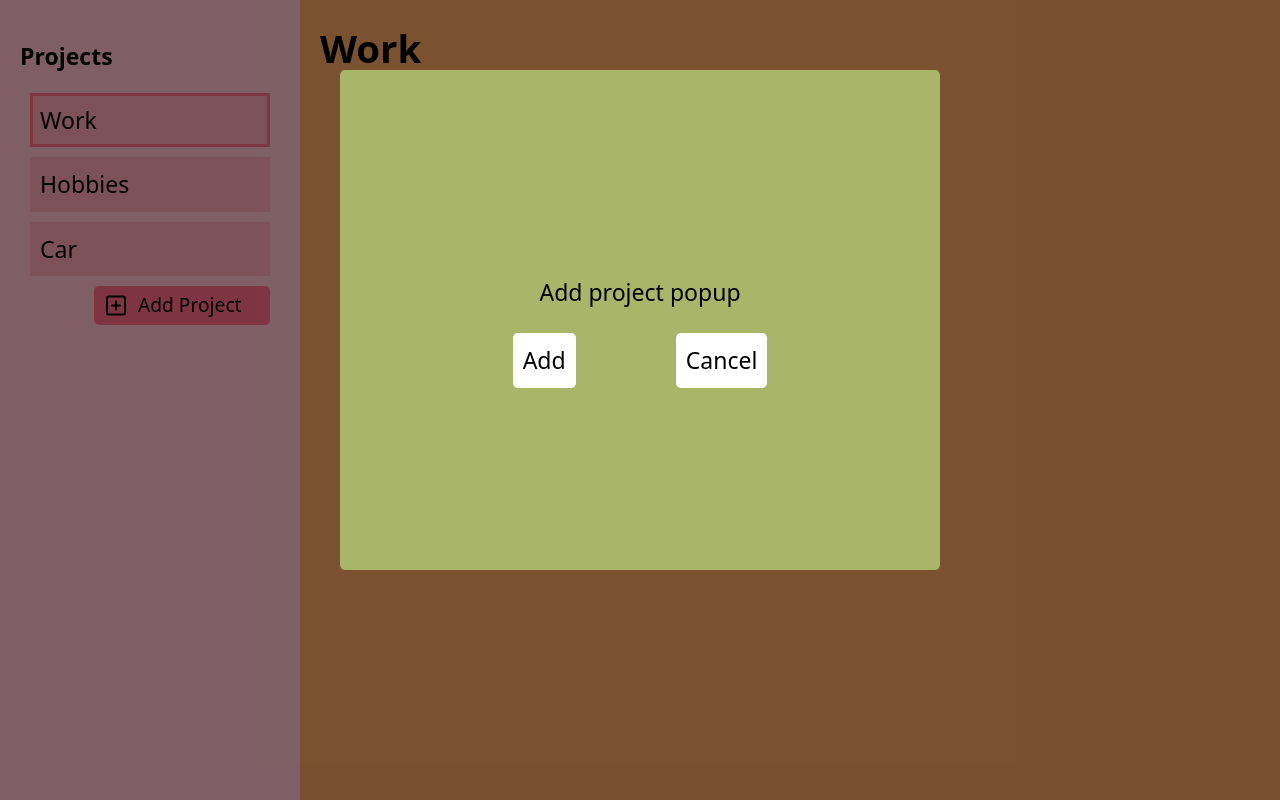
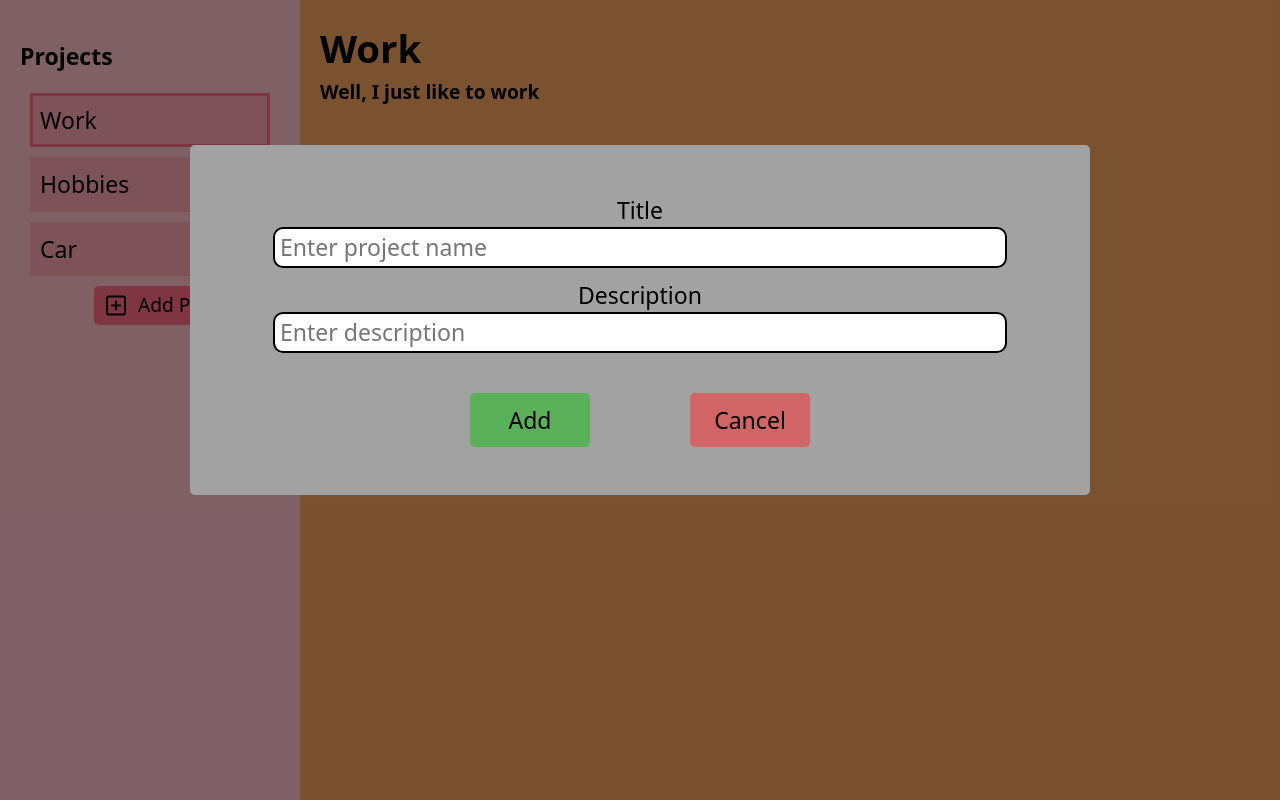
Before and after one commit to ScaxCodes/odin-todo-list, a plain HTML site: page index.html in a window 1280 px wide. Both pictures are taken after a click on the element "Add Project". Drawn offline with Linux system fonts and the light colour scheme.

Commit message:
Style popup

```diff
--- a/bundle.js
+++ b/bundle.js
@@ -79,10 +79,15 @@ function renderSidebar() {
 }
 
 function renderMainHeader() {
-    const headerDiv = document.createElement("div");
-    mainHeader.appendChild(headerDiv);
+    const headerTitle = document.createElement("div");
+    mainHeader.appendChild(headerTitle);
+    const headerDescription = document.createElement("div");
+    mainHeader.appendChild(headerDescription);
     _index__WEBPACK_IMPORTED_MODULE_0__.projects.forEach(project => {
-        if (project.active) headerDiv.innerText = project.name;
+        if (project.active) {
+            headerTitle.innerText = project.name;
+            headerDescription.innerText = project.description;
+        }
     });
 }
 
--- a/index.html
+++ b/index.html
@@ -11,7 +11,10 @@
 <body>
     <div class="test-container">
         <div class="test">
-            <p>Add project popup</p>
+            <label for="project-title">Title</label>
+            <input type="text" id="project-title" placeholder="Enter project name">
+            <label for="project-description">Description</label>
+            <input type="text" id="project-description" placeholder="Enter description">
             <div class="test-container-button-container">
                 <div class="add-button">Add</div>
                 <div class="cancel-button">Cancel</div>
--- a/style.css
+++ b/style.css
@@ -51,9 +51,15 @@ body {
   background-color: sandybrown;
 }
 
-.main-header div {
-  padding: 20px;
+.main-header div:nth-child(1) {
+  padding: 20px 20px 0px;
   font-size: 2rem;
+  font-weight: bold;
+}
+
+.main-header div:nth-child(2) {
+  padding: 0px 20px;
+  font-size: 1rem;
   font-weight: bold;
 }
 
@@ -66,9 +72,9 @@ body {
   top: 40%;
   left: 50%;
   transform: translate(-50%, -50%);
-  width: 600px;
-  height: 500px;
-  background-color: rgb(169, 182, 106);
+  width: 900px;
+  height: 350px;
+  background-color: rgb(162, 162, 162);
   border-radius: 5px;
 }
 
@@ -89,8 +95,27 @@ body {
   background-color: white;
   padding: 10px;
   border-radius: 5px;
+  margin-top: 30px;
+  width: 100px;
+  text-align: center;
+}
+
+.add-button {
+  background-color: rgb(90, 177, 90);
+}
+
+.cancel-button {
+  background-color: rgb(209, 101, 101);
 }
 
 .add-button:hover, .cancel-button:hover {
   transform: scale(1.1);
 }
+
+input {
+  margin: 0 0 10px 0;
+  padding: 5px;
+  border-radius: 10px;
+  border: 2px solid black;
+  width: 80%;
+}
```
Also changed, not shown: 1 other file.
